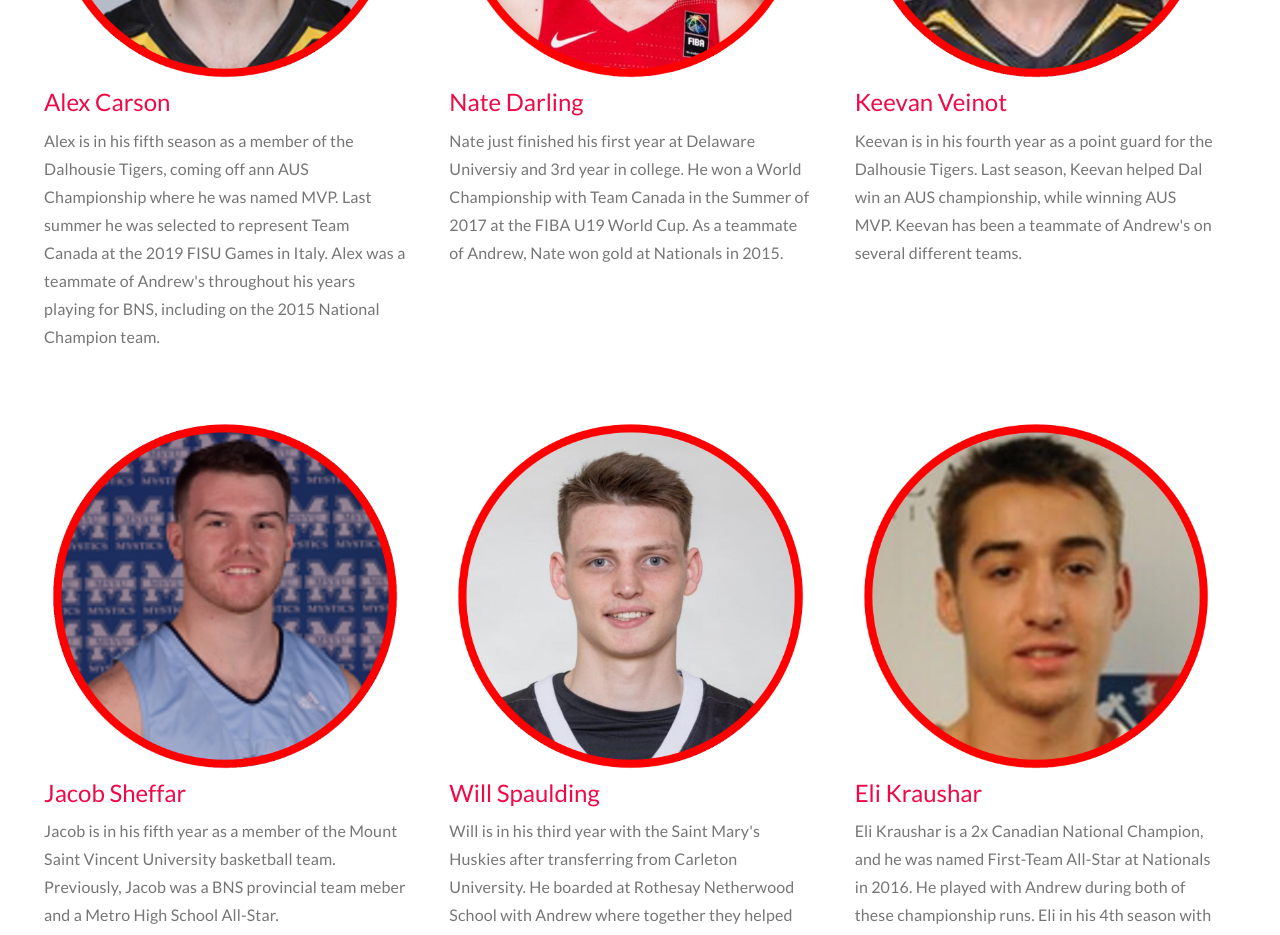
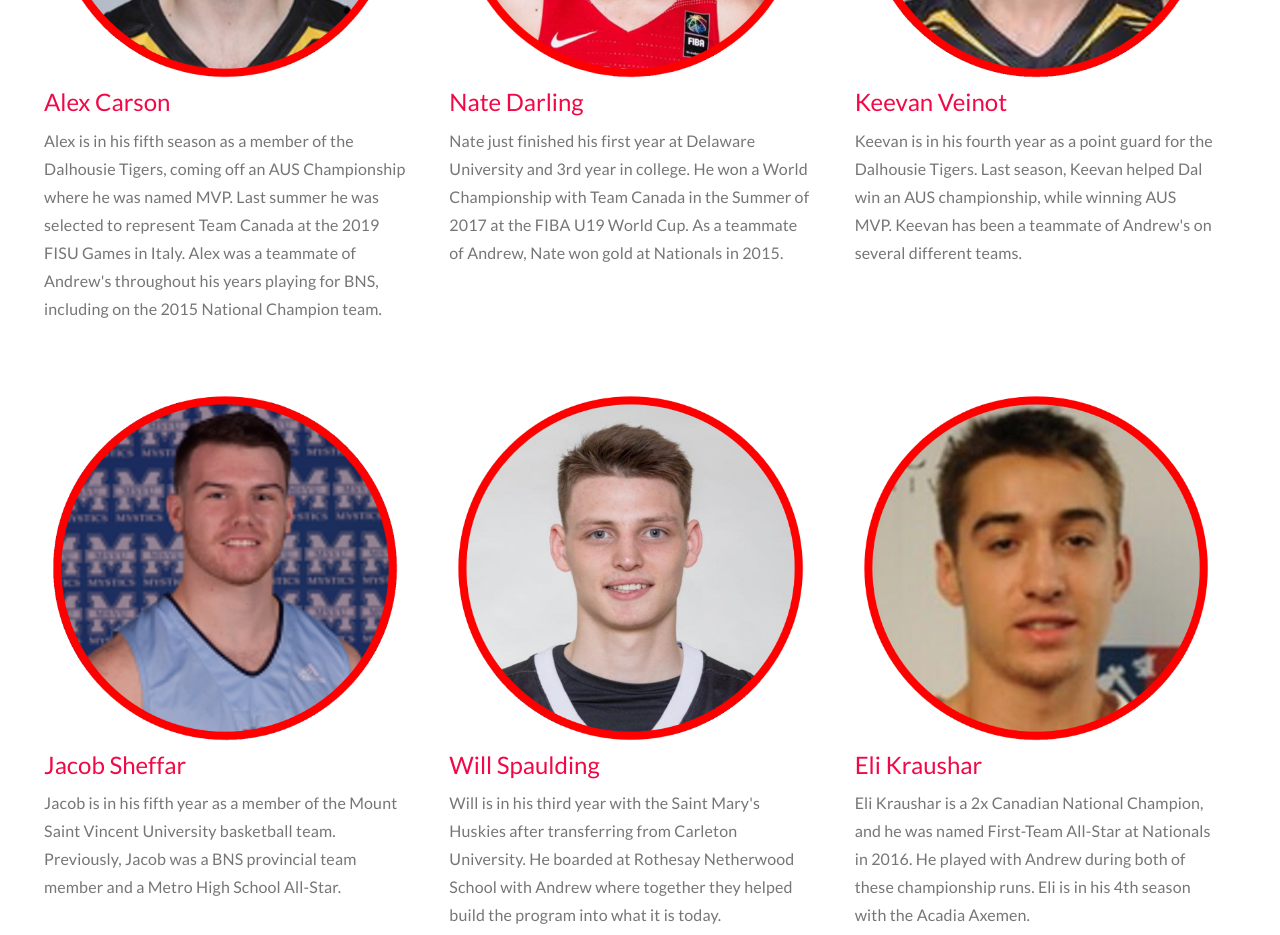
Before and after one commit to Liam-So/4AM-Client, a React (Create React App) app: page /team in a window 1280 px wide. Shown: the part 460-1395 px from the top of the page. Built offline with nearby package versions, Linux system fonts and the light colour scheme; no server answers.

Commit message:
Fixed typos

```diff
--- a/src/components/Pages/Our Team/Data.js
+++ b/src/components/Pages/Our Team/Data.js
@@ -3,7 +3,7 @@ export const coaches = [
         id: 1,
         name: "Alex Carson",
         description:
-          "Alex is in his fifth season as a member of the Dalhousie Tigers, coming off ann AUS Championship where he was named MVP. Last summer he was selected to represent Team Canada at the 2019 FISU Games in Italy. Alex was a teammate of Andrew's throughout his years playing for BNS, including on the 2015 National Champion team.",
+          "Alex is in his fifth season as a member of the Dalhousie Tigers, coming off an AUS Championship where he was named MVP. Last summer he was selected to represent Team Canada at the 2019 FISU Games in Italy. Alex was a teammate of Andrew's throughout his years playing for BNS, including on the 2015 National Champion team.",
         img: "images/coaches/AlexCarson.png",
         alt: "alex_carson",
       },
@@ -11,7 +11,7 @@ export const coaches = [
         id: 2,
         name: "Nate Darling",
         description:
-          "Nate just finished his first year at Delaware Universiy and 3rd year in college. He won a World Championship with Team Canada in the Summer of 2017 at the FIBA U19 World Cup. As a teammate of Andrew, Nate won gold at Nationals in 2015.",
+          "Nate just finished his first year at Delaware University and 3rd year in college. He won a World Championship with Team Canada in the Summer of 2017 at the FIBA U19 World Cup. As a teammate of Andrew, Nate won gold at Nationals in 2015.",
         img: "images/coaches/NateDarling.png",
         alt: "nate_darling",
       },
@@ -27,7 +27,7 @@ export const coaches = [
         id: 4,
         name: "Jacob Sheffar",
         description:
-          "Jacob is in his fifth year as a member of the Mount Saint Vincent University basketball team. Previously, Jacob was a BNS provincial team meber and a Metro High School All-Star.",
+          "Jacob is in his fifth year as a member of the Mount Saint Vincent University basketball team. Previously, Jacob was a BNS provincial team member and a Metro High School All-Star.",
         img: "images/coaches/JacobSheffar.png",
         alt: "jacob_sheffar",
       },
@@ -43,7 +43,7 @@ export const coaches = [
         id: 6,
         name: "Eli Kraushar",
         description:
-          "Eli Kraushar is a 2x Canadian National Champion, and he was named First-Team All-Star at Nationals in 2016. He played with Andrew during both of these championship runs. Eli in his 4th season with the Acadia Axemen.",
+          "Eli Kraushar is a 2x Canadian National Champion, and he was named First-Team All-Star at Nationals in 2016. He played with Andrew during both of these championship runs. Eli is in his 4th season with the Acadia Axemen.",
         img: "images/coaches/EliKraushar.png",
         alt: "eli_kraushar",
       },
@@ -67,7 +67,7 @@ export const coaches = [
         id: 9,
         name: "Will Colpitts",
         description:
-          "Will is a former member of the UKC Blue Devils and the Halifax Grammar School Gryphons. Will was also a teammate of Andrexts on the 2015 gold medal winning BNS team. Will has represented now Scotia playing for BNS from the ages U14 to U17 and served as captain for two years at Halifax Grammar.",
+          "Will is a former member of the UKC Blue Devils and the Halifax Grammar School Gryphons. Will was also a teammate of Andrew's on the 2015 gold medal winning BNS team. Will has represented Nova Scotia playing for BNS from the ages U14 to U17 and served as captain for two years at Halifax Grammar.",
         img: "images/coaches/WillColpitts.png",
         alt: "will_colpitts",
       },
@@ -99,7 +99,7 @@ export const coaches = [
         id: 13,
         name: "Jack Campbell",
         description:
-          "Jack is a former guard for the Acadia Axemen. Jack end Andrew were teammates throughout their years paying BNS, including on the 2015 Notional Champion team ",
+          "Jack is a former guard for the Acadia Axemen. Jack and Andrew were teammates throughout their years paying BNS, including on the 2015 National Champion team ",
         img: "images/coaches/JackCampbell.png",
         alt: "jack_campbell",
       },
@@ -107,7 +107,7 @@ export const coaches = [
         id: 14,
         name: "Campbell Colpitts",
         description:
-          "Campbell is in his second year at Mount Saint Vincent University after transferring from Dalhousie. He is a former ACAA Second-ream All Star. Campbell was teammate of Andrew for three summers playing with BNS",
+          "Campbell is in his second year at Mount Saint Vincent University after transferring from Dalhousie. He is a former ACAA Second-team All Star. Campbell was a teammate of Andrew for three summers playing with BNS",
         img: "images/coaches/CampbellColpitts.png",
         alt: "campbell_colpitts",
       },
@@ -123,7 +123,7 @@ export const coaches = [
         id: 16,
         name: "Vernelle Johnson",
         description:
-          "Vernelle is currentl entering his fourth year at UPEI while completing his Marketing Degree. Vernelle was a teammate of Andrew's for many summers including on the 2015 BNS team that won Gold at Nationals.",
+          "Vernelle is currently entering his fourth year at UPEI while completing his Marketing Degree. Vernelle was a teammate of Andrew's for many summers including on the 2015 BNS team that won Gold at Nationals.",
         img: "images/coaches/Vernelle.png",
         alt: "vernelle_johnson",
       },
@@ -131,7 +131,7 @@ export const coaches = [
         id: 17,
         name: "Alex Petropolis",
         description:
-          "Alex coaches the BNS U16 Team as well as the CPA Cheetahs Varsity Basketball Team. He is a former captain during his plays during his playing days at CPA. Alex is an NCCP Certified Coach. He is currently studying Sports Engineering and he is also a former Coach Education Intern at Canada Basketball. Alex was a teammate of Andrew when they both played point guard for BNS.",
+          "Alex coaches the BNS U16 Team as well as the CPA Cheetahs Varsity Basketball Team. He is a former captain during his playing days at CPA. Alex is an NCCP Certified Coach. He is currently studying Sports Engineering and he is also a former Coach Education Intern at Canada Basketball. Alex was a teammate of Andrew when they both played point guard for BNS.",
         img: "images/coaches/AlexPetro.png",
         alt: "alex_petro",
       },
--- a/src/components/Pages/Our Team/Team.js
+++ b/src/components/Pages/Our Team/Team.js
@@ -84,7 +84,7 @@ function Team() {
                       {coach.name}
                     </Typography>
                     <Typography
-                      variant="body2"
+                      variant="subtitle1"
                       color="textSecondary"
                       style={{ fontFamily: "Lato" }}
                     >
--- a/src/components/Pages/Register/Register.js
+++ b/src/components/Pages/Register/Register.js
@@ -46,7 +46,7 @@ function Register() {
                 <div className="max-w-2xl px-6 text-center mx-auto">
                     <h2 className="text-3xl font-semibold text-gray-800">Registration now open!</h2>
                     <p className="text-gray-600 mt-4">The 2020 4AM Camp will run the week of August 17-20, 2020 at the Caledonia Jr High Outdoor Courts. The cost of the camp is $100. All proceeds from the camp go towards the Andrew Milner Memorial Scholarship.</p>
-                    <p className="text-gray-600 mt-4">Click here to read how we will be delivering our basketball program while complying with the NS Provincal Health Guidelines in regard to the COVID-19 pandemic. We are commiteed to holding thesafety of our athletes and coaches as our top prioity. Athletes will be required to sign a awiver at the start of the camp and fill out COVID-19 screenings in advance of the camp and daily during the camp.</p>
+                    <p className="text-gray-600 mt-4">Click here to read how we will be delivering our basketball program while complying with the NS Provincal Health Guidelines in regard to the COVID-19 pandemic. We are committed to holding the safety of our athletes and coaches as our top prioity. Athletes will be required to sign a waiver at the start of the camp and fill out COVID-19 screenings in advance of the camp and daily during the camp.</p>
 
                 </div>
             </section>
```
